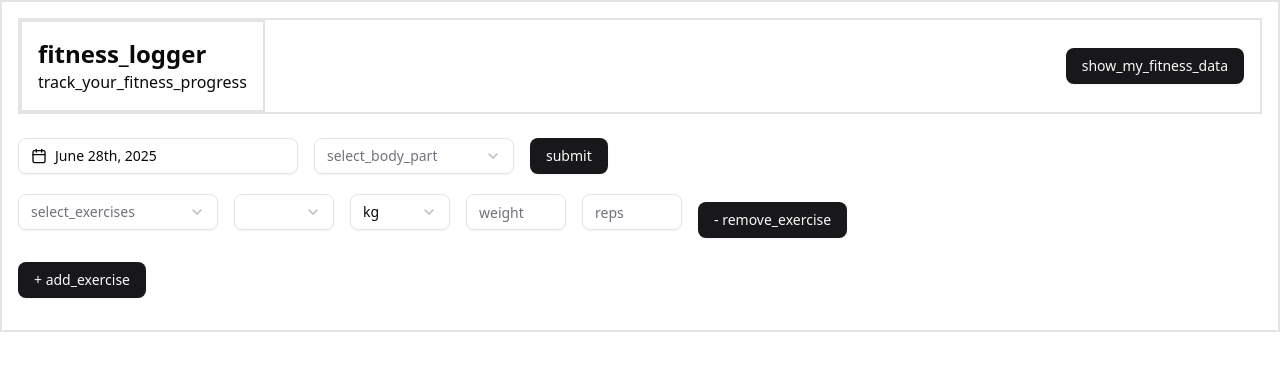
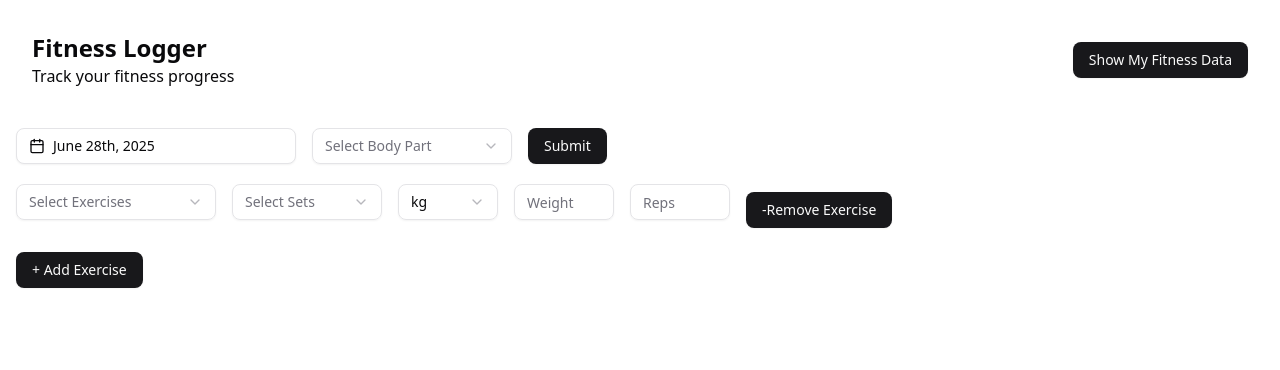
Before and after one commit to akm98/fitness-logger, a React (Vite) app: page / in a window 1280 px wide. Shown: the top 370 px of the page. Built offline with nearby package versions, Linux system fonts and the light colour scheme; what ag-grid-community would draw is missing.

Commit message:
Feat : Log Table - Logic for rendering json data - Added styles to table - Added Row spanning - Added Support for translation

```diff
--- a/src/components/LogForm/index.tsx
+++ b/src/components/LogForm/index.tsx
@@ -18,28 +18,30 @@ import {
 } from "@/utils/constants";
 import type { SetData, WorkoutData } from "@/types/LogTableTypes";
 import type { Dispatch, SetStateAction } from "react";
+import { useTranslation } from "react-i18next";
 
 interface Props {
   setFormValues: Dispatch<SetStateAction<WorkoutData[]>>;
 }
 const LogForm = ({ setFormValues }: Props) => {
+  const { t } = useTranslation();
   const validationSchema = Yup.object({
-		date: Yup.date().required("date_is_required"),
-		bodyPart: Yup.string().required("body_part_is_required"),
+    date: Yup.date().required(t("date_is_required")),
+    bodyPart: Yup.string().required(t("body_part_is_required")),
     exercises: Yup.array().of(
       Yup.object({
-				name: Yup.string().required("exercise_name_is_required"),
-				weightMetric: Yup.string().required("weight_metric_is_required"),
-				sets: Yup.number().required("number_of_sets_is_required"),
+        name: Yup.string().required(t("exercise_name_is_required")),
+        weightMetric: Yup.string().required(t("weight_metric_is_required")),
+        sets: Yup.number().required(t("number_of_sets_is_required")),
         setDetails: Yup.array().of(
           Yup.object({
-						setNumber: Yup.number().required("set_number_is_required"),
+            setNumber: Yup.number().required(t("set_number_is_required")),
             weight: Yup.number()
-							.required("weight_is_required")
-							.min(1, "weight_must_be_positive"),
+              .required(t("weight_is_required"))
+              .min(1, t("weight_must_be_positive")),
             reps: Yup.number()
-							.required("reps_are_required")
-							.min(1, "reps_must_be_positive"),
+              .required(t("reps_are_required"))
+              .min(1, t("reps_must_be_positive")),
           })
         ),
       })
@@ -80,28 +82,28 @@ const LogForm = ({ setFormValues }: Props) => {
           values.bodyPart ? opt.bodyPart === values.bodyPart : true
         );
         return (
-					<Form className='flex flex-col gap-4 '>
-						<div className='flex gap-4'>
+          <Form className="flex flex-col gap-4 ">
+            <div className="flex gap-4">
               {/* Date */}
-							<div className='flex flex-col space-y-1'>
+              <div className="flex flex-col space-y-1">
                 <DatePicker
                   value={values.date}
                   onChange={(value) => setFieldValue("date", value)}
                 />
                 {touched.date && errors?.date && (
-									<span className='text-red-500 text-xs'>
+                  <span className="text-red-500 text-xs">
                     {String(errors.date)}
                   </span>
                 )}
               </div>
               {/* Body Part */}
-							<div className='flex flex-col space-y-1'>
+              <div className="flex flex-col space-y-1">
                 <Select
                   value={values.bodyPart}
                   onValueChange={(value) => setFieldValue("bodyPart", value)}
                 >
-									<SelectTrigger className='w-[200px]'>
-										<SelectValue placeholder='select_body_part' />
+                  <SelectTrigger className="w-[200px]">
+                    <SelectValue placeholder={t("select_body_part")} />
                   </SelectTrigger>
                   <SelectContent>
                     {bodyPartsOptions.map((opt) => (
@@ -112,14 +114,14 @@ const LogForm = ({ setFormValues }: Props) => {
                   </SelectContent>
                 </Select>
                 {touched.bodyPart && errors.bodyPart && (
-									<span className='text-red-500 text-xs'>
+                  <span className="text-red-500 text-xs">
                     {errors.bodyPart}
                   </span>
                 )}
               </div>
-							<Button type='submit'>submit</Button>
+              <Button type="submit">{t("submit")}</Button>
             </div>
-						<div className='flex gap-4'>
+            <div className="flex gap-4">
               {/* Exercises */}
               <FieldArray name={"exercises"}>
                 {({ remove, push }) => (
@@ -127,7 +129,7 @@ const LogForm = ({ setFormValues }: Props) => {
                     {values.exercises.map((exercise, index) => {
                       return (
                         <div
-													className='flex items-center space-y-4'
+                          className="flex items-center space-y-4"
                           key={index}
                         >
                           <Select
@@ -136,8 +138,10 @@ const LogForm = ({ setFormValues }: Props) => {
                               setFieldValue(`exercises.${index}.name`, value)
                             }
                           >
-														<SelectTrigger className='w-[200px]'>
-															<SelectValue placeholder='select_exercises' />
+                            <SelectTrigger className="w-[200px]">
+                              <SelectValue
+                                placeholder={t("select_exercises")}
+                              />
                             </SelectTrigger>
                             <SelectContent>
                               {filteredExercisesOptions.map((opt) => (
@@ -151,13 +155,13 @@ const LogForm = ({ setFormValues }: Props) => {
                             </SelectContent>
                           </Select>
                           {touched.bodyPart && errors.bodyPart && (
-														<span className='text-red-500 text-xs'>
+                            <span className="text-red-500 text-xs">
                               {errors.bodyPart}
                             </span>
                           )}
-													<div className='flex mx-4'>
+                          <div className="flex mx-4">
                             <Select
-															value={String(exercise.sets)}
+                              value={String(exercise.sets ?? "")}
                               onValueChange={(value) => {
                                 setFieldValue(
                                   `exercises.${index}.sets`,
@@ -178,8 +182,8 @@ const LogForm = ({ setFormValues }: Props) => {
                                 );
                               }}
                             >
-															<SelectTrigger className='w-[100px]'>
-																<SelectValue placeholder='select_sets' />
+                              <SelectTrigger className="w-[150px]">
+                                <SelectValue placeholder={t("select_sets")} />
                               </SelectTrigger>
                               <SelectContent>
                                 {setOptions.map((opt) => (
@@ -193,12 +197,12 @@ const LogForm = ({ setFormValues }: Props) => {
                               </SelectContent>
                             </Select>
                             {touched.bodyPart && errors.bodyPart && (
-															<span className='text-red-500 text-xs'>
+                              <span className="text-red-500 text-xs">
                                 {errors.bodyPart}
                               </span>
                             )}
                           </div>
-													<div className='flex mr-4'>
+                          <div className="flex mr-4">
                             <Select
                               value={exercise.weightMetric}
                               onValueChange={(value) => {
@@ -208,8 +212,10 @@ const LogForm = ({ setFormValues }: Props) => {
                                 );
                               }}
                             >
-															<SelectTrigger className='w-[100px]'>
-																<SelectValue placeholder='select_weight_metric' />
+                              <SelectTrigger className="w-[100px]">
+                                <SelectValue
+                                  placeholder={t("select_weight_metric")}
+                                />
                               </SelectTrigger>
                               <SelectContent>
                                 {weightMetricOptions.map((opt) => (
@@ -223,7 +229,7 @@ const LogForm = ({ setFormValues }: Props) => {
                               </SelectContent>
                             </Select>
                             {touched.bodyPart && errors.bodyPart && (
-															<span className='text-red-500 text-xs'>
+                              <span className="text-red-500 text-xs">
                                 {errors.bodyPart}
                               </span>
                             )}
@@ -231,14 +237,10 @@ const LogForm = ({ setFormValues }: Props) => {
                           <FieldArray name={`exercises.${index}.setDetails`}>
                             {() => (
                               <div>
-																{exercise.setDetails.map(
-																	(eachSetDetail, setIndex) => {
+                                {exercise.setDetails.map((_, setIndex) => {
                                   return (
-																			<div
-																				className='flex gap-4'
-																				key={setIndex}
-																			>
-																				<div className='flex'>
+                                    <div className="flex gap-4" key={setIndex}>
+                                      <div className="flex">
                                         <Field
                                           name={`exercises.${index}.setDetails.${setIndex}.weight`}
                                         >
@@ -246,15 +248,14 @@ const LogForm = ({ setFormValues }: Props) => {
                                             return (
                                               <div>
                                                 <Input
-																										type='number'
-																										placeholder='weight'
-																										className='w-[100px]'
+                                                  type="number"
+                                                  placeholder={t("weight")}
+                                                  className="w-[100px]"
                                                   min={1}
                                                   {...field}
                                                 />
-																									{meta.touched &&
-																										meta.error && (
-																											<span className='text-red-500 text-xs'>
+                                                {meta.touched && meta.error && (
+                                                  <span className="text-red-500 text-xs">
                                                     {meta.error}
                                                   </span>
                                                 )}
@@ -263,7 +264,7 @@ const LogForm = ({ setFormValues }: Props) => {
                                           }}
                                         </Field>
                                       </div>
-																				<div className='flex   space-y-1'>
+                                      <div className="flex   space-y-1">
                                         <Field
                                           name={`exercises.${index}.setDetails.${setIndex}.reps`}
                                         >
@@ -271,15 +272,14 @@ const LogForm = ({ setFormValues }: Props) => {
                                             return (
                                               <div>
                                                 <Input
-																										type='number'
-																										placeholder='reps'
-																										className='w-[100px]'
+                                                  type="number"
+                                                  placeholder={t("reps")}
+                                                  className="w-[100px]"
                                                   min={1}
                                                   {...field}
                                                 />
-																									{meta.touched &&
-																										meta.error && (
-																											<span className='text-red-500 text-xs'>
+                                                {meta.touched && meta.error && (
+                                                  <span className="text-red-500 text-xs">
                                                     {meta.error}
                                                   </span>
                                                 )}
@@ -290,25 +290,24 @@ const LogForm = ({ setFormValues }: Props) => {
                                       </div>
                                     </div>
                                   );
-																	}
-																)}
+                                })}
                               </div>
                             )}
                           </FieldArray>
                           <Button
-														type='button'
-														className='mx-4'
+                            type="button"
+                            className="mx-4"
                             onClick={() => remove(index)}
                           >
                             {" "}
-														- remove_exercise
+                            -{t("remove_exercise")}
                           </Button>
                         </div>
                       );
                     })}
                     <Button
-											className='my-4'
-											type='button'
+                      className="my-4"
+                      type="button"
                       onClick={() =>
                         push({
                           name: "",
@@ -317,7 +316,7 @@ const LogForm = ({ setFormValues }: Props) => {
                         })
                       }
                     >
-											+ add_exercise
+                      + {t("add_exercise")}
                     </Button>
                   </div>
                 )}
--- a/src/index.css
+++ b/src/index.css
@@ -109,7 +109,9 @@
   --sidebar-border: oklch(1 0 0 / 10%);
   --sidebar-ring: oklch(0.552 0.016 285.938);
 }
-
+.flex-imp {
+  display: flex !important;
+}
 @layer base {
   * {
     @apply border-border outline-ring/50;
--- a/src/pages/Home/index.tsx
+++ b/src/pages/Home/index.tsx
@@ -4,22 +4,24 @@ import Show, { Else, If } from "@/components/Show";
 import { Button } from "@/components/ui/button";
 import type { WorkoutData } from "@/types/LogTableTypes";
 import { useState } from "react";
+import { useTranslation } from "react-i18next";
 
 const Home = () => {
+  const { t } = useTranslation();
   const [showFitnessLog, setShowFitnessLog] = useState(false);
-	const [logData, setLogData] = useState<WorkoutData[]>([]);
+  const [, setLogData] = useState<WorkoutData[]>([]);
   return (
-		<div className='p-4 space-y-6 w-full border-2'>
-			<div className='flex items-center-safe justify-between w-full border-2'>
-				<div className='p-4 border-2'>
-					<p className='font-bold text-2xl'>fitness_logger</p>
-					<p>track_your_fitness_progress </p>
+    <div className="p-4 space-y-6 w-full ">
+      <div className="flex items-center-safe justify-between w-full ">
+        <div className="p-4 ">
+          <p className="font-bold text-2xl">{t("fitness_logger")}</p>
+          <p>{t("track_your_fitness_progress")} </p>
         </div>
-				<div className='mx-4'>
+        <div className="mx-4">
           <Button onClick={() => setShowFitnessLog(!showFitnessLog)}>
             <Show condition={showFitnessLog}>
-							<If>log_fitness_data</If>
-							<Else>show_my_fitness_data</Else>
+              <If>{t("log_fitness_data")}</If>
+              <Else>{t("show_my_fitness_data")}</Else>
             </Show>
           </Button>
         </div>
@@ -27,10 +29,12 @@ const Home = () => {
 
       <Show condition={showFitnessLog}>
         <If>
-					<LogTable data={logData}/>
+          <LogTable
+          // data={logData}
+          />
         </If>
         <Else>
-					<LogForm setFormValues={setLogData}/>
+          <LogForm setFormValues={setLogData} />
         </Else>
       </Show>
     </div>
--- /dev/null
+++ b/src/translations/en.json
@@ -0,0 +1,27 @@
+{
+    "fitness_logger": "Fitness Logger",
+    "track_your_fitness_progress": "Track your fitness progress",
+    "log_table": "Log Table",
+    "log_fitness_data": "Log Fitness Data",
+    "show_my_fitness_data": "Show My Fitness Data",
+    "body_part_is_required": "Body part is required",
+    "date_is_required": "Date is required",
+    "exercise_name_is_required": "Exercise name is required",
+    "weight_metric_is_required": "Weight metric is required",
+    "number_of_sets_is_required": "Number of sets is required",
+    "set_number_is_required": "Set number is required",
+    "weight_is_required": "Weight is required",
+    "weight_must_be_positive": "Weight must be positive",
+    "reps_are_required": "Reps are required",
+    "reps_must_be_positive": "Reps must be positive",
+    "select_body_part": "Select Body Part",
+    "select_exercises": "Select Exercises",
+    "select_sets": "Select Sets",
+    "select_weight_metric": "Select Weight Metric",
+    "select_date": "Select Date",
+    "add_exercise": "Add Exercise",
+    "remove_exercise": "Remove Exercise",
+    "submit": "Submit",
+    "weight": "Weight",
+    "reps": "Reps"
+}
--- a/src/types/LogTableTypes.ts
+++ b/src/types/LogTableTypes.ts
@@ -1,5 +1,5 @@
 export interface WorkoutData {
-	date: Date; // e.g., "2025-06-28"
+  date: Date | string; // e.g., "2025-06-28"
   bodyPart: string; // e.g., "Legs", "Back", "Chest and Shoulders"
   exercises: Exercise[];
 }
@@ -16,3 +16,16 @@ export interface SetData {
   weight: number | undefined;
   reps: number | undefined; // number of reps
 }
+
+export type FlattenWorkoutData = {
+  date: Date | string; // e.g., "2025-06-28",
+  bodyPart: string; // e.g., "Legs", "Back", "Chest and Shoulders",
+  exerciseName: string; // e.g., "Squats", "Leg Press",
+  setNumber: number | undefined; // e.g., 1, 2, 3,
+  weight: number | undefined;
+  reps: number | undefined; // number of reps
+  weightMetric: "kg" | "lbs";
+  name: string; // e.g., "Squats", "Leg Press"
+  sets: number | undefined;
+  setDetails: SetData[];
+};
--- a/src/utils/constants.ts
+++ b/src/utils/constants.ts
@@ -1,5 +1,8 @@
-import type { WorkoutData } from "@/types/LogTableTypes";
+import type { FlattenWorkoutData } from "@/types/LogTableTypes";
 import type { ColDef } from "ag-grid-community";
+import dayjs from "dayjs";
+import localizedFormat from "dayjs/plugin/localizedFormat";
+dayjs.extend(localizedFormat);
 
 export const bodyPartsOptions = [
   { label: "Legs", value: "Legs" },
@@ -93,24 +96,44 @@ export const weightMetricOptions = [
   { label: "lbs", value: "lbs" },
 ];
 
-
-export const LogTableColumnDefs: ColDef<WorkoutData>[] = [
-    { field: "date", headerName: "date", sortable: true, filter: true },
+export const LogTableColumnDefs: ColDef<FlattenWorkoutData>[] = [
   {
-      field: "bodyPart",
-      headerName: "exercises",
-      sortable: true,
-      filter: true,
+    headerName: "Date",
+    field: "date",
+    spanRows: true,
+    autoHeight: true,
+    cellClass: [
+      "",
+      "font-semibold",
+      "flex-imp",
+      "justify-center",
+      "height-[100%]",
+      "border border-b-4",
+    ],
+    valueFormatter: (params) => {
+      const date = dayjs(params.value).format("DD MMM, YYYY");
+      return date;
+    },
   },
   {
-	  field: "exercises",
-	  headerName: "sets",
-	  sortable: true,
-	  filter: true,
-    valueGetter: params => {
-      console.log('params', params); // TODO remove in next commit
-      return 'a'
-    }
+    headerName: "Body Part",
+    field: "bodyPart",
+    spanRows: true,
+    autoHeight: true,
+    cellClass: ["font-semibold", "flex-imp", "justify-center", "height-[100%]"],
+  },
+  {
+    headerName: "Exercise",
+    field: "exerciseName",
+    spanRows: true,
+    autoHeight: true,
+    cellClass: ["font-semibold", "flex-imp", "justify-center", "height-[100%]"],
+  },
 
+  {
+    headerName: "Weight",
+    field: "weight",
+    valueFormatter: (params) => `${params.value} ${params?.data?.weightMetric}`,
   },
+  { headerName: "Reps", field: "reps" },
 ];
```
Also changed, not shown: package.json (+7 -0 lines), src/components/LogTable/index.tsx (+30 -10 lines), src/main.tsx (+4 -4 lines), src/translations/i18n.ts (added, +26 -0 lines), 2 other files (tests, documents, lock files or other folders). Lines whose indentation alone changed are shown as unchanged.
